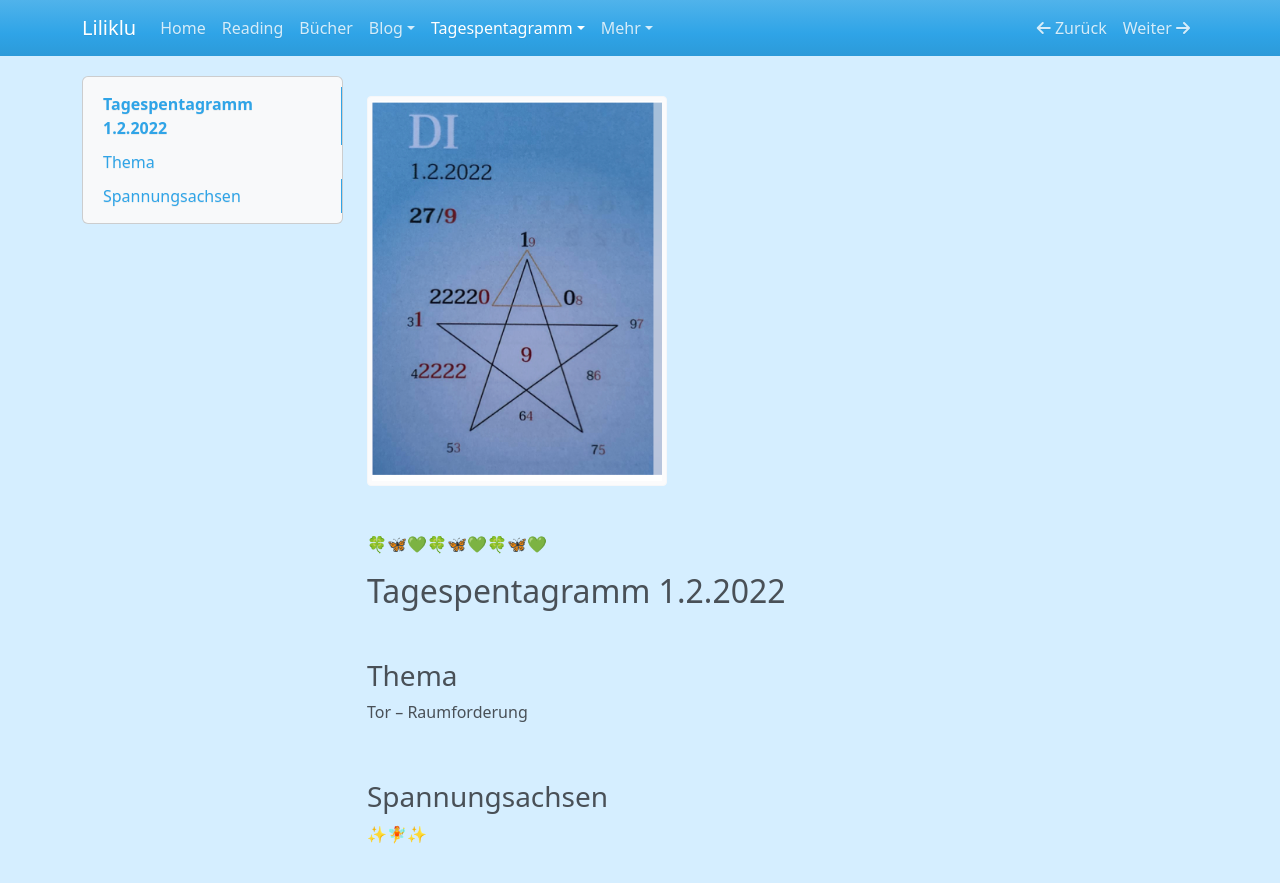
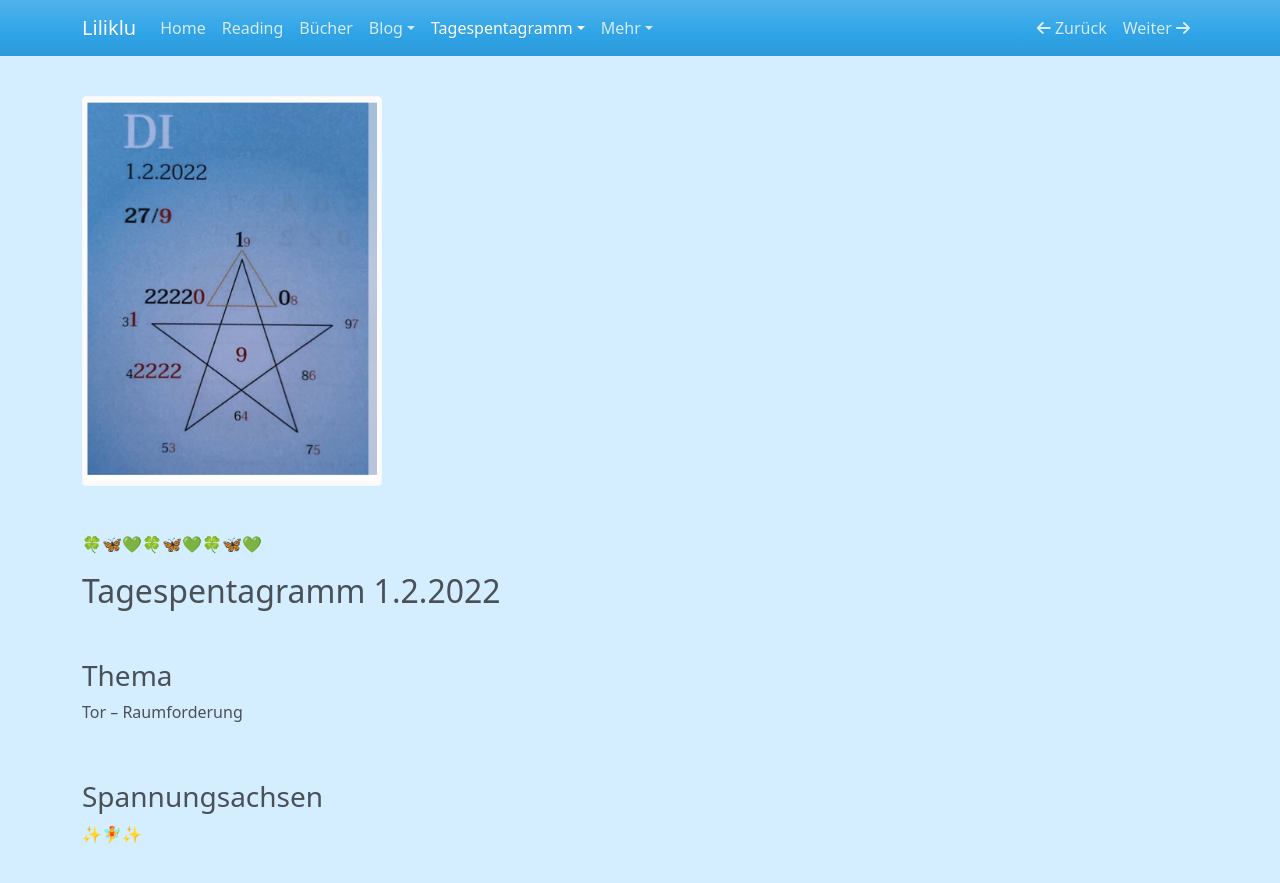
Before and after one commit to liliklu/liliklu.de, an MkDocs documentation site: the page built from docs/tagespentagramm/2022-02-01.md, in a window 1280 px wide and 900 px high. Shown: the top 883 px of the window. Built offline with MkDocs 1.6.1, drawn with Linux system fonts in a browser that asks for light colours; nearby versions of some CDN libraries; some of the changed lines change nothing that is shown.

Commit message:
korrektur 1.2.

```diff
--- a/docs/tagespentagramm/2022-02-01.md
+++ b/docs/tagespentagramm/2022-02-01.md
@@ -1,3 +1,14 @@
+---
+title: 1.2.2022
+
+hide:
+- toc
+---
+
+
+
+
+
 <style>
 img {
   width: 300px;
```
